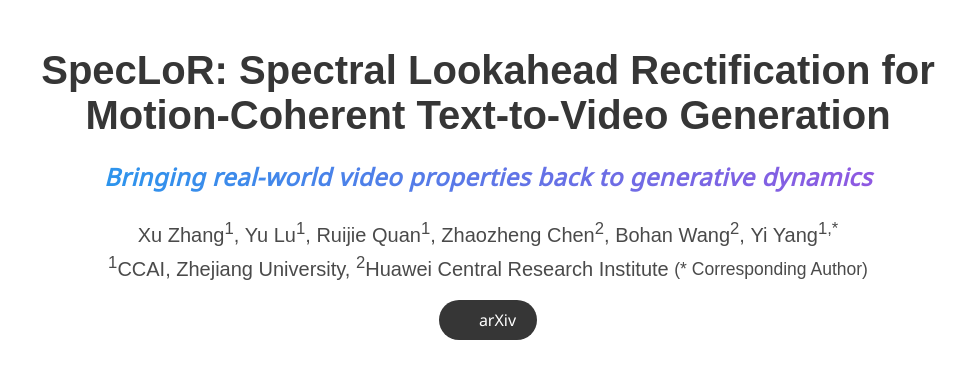
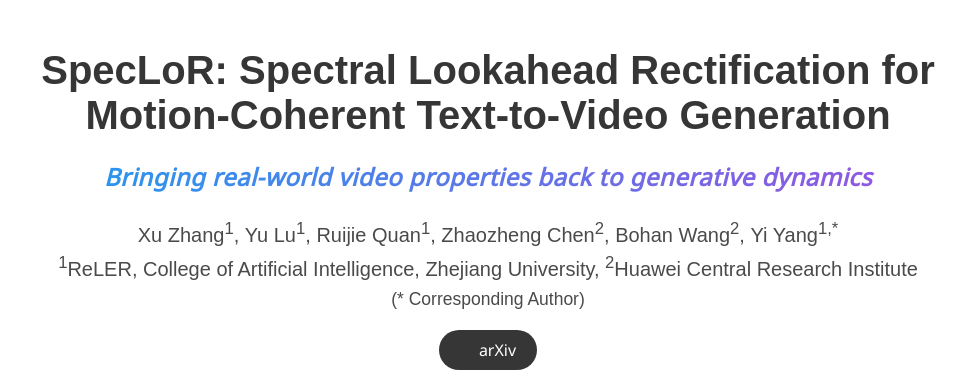
Before and after one commit to XuZhang2/SpecLoR, a plain HTML site: page index.html in a window 1280 px wide. Shown: the top 383 px of the page, without its empty margins (152-1127 px from the left). Drawn offline with nearby package versions, Linux system fonts and the light colour scheme; some icons are missing; a web font is replaced by a local one.

Commit message:
Update index.html

```diff
--- a/index.html
+++ b/index.html
@@ -227,7 +227,7 @@
           </div>
 
           <div class="is-size-5 publication-authors">
-            <span class="author-block"><sup>1</sup>CCAI, Zhejiang University,</span>
+            <span class="author-block"><sup>1</sup>ReLER, College of Artificial Intelligence, Zhejiang University,</span>
             <span class="author-block"><sup>2</sup>Huawei Central Research Institute</span>
             <span class="author-block"><small>(* Corresponding Author)</small></span>
           </div>
```
